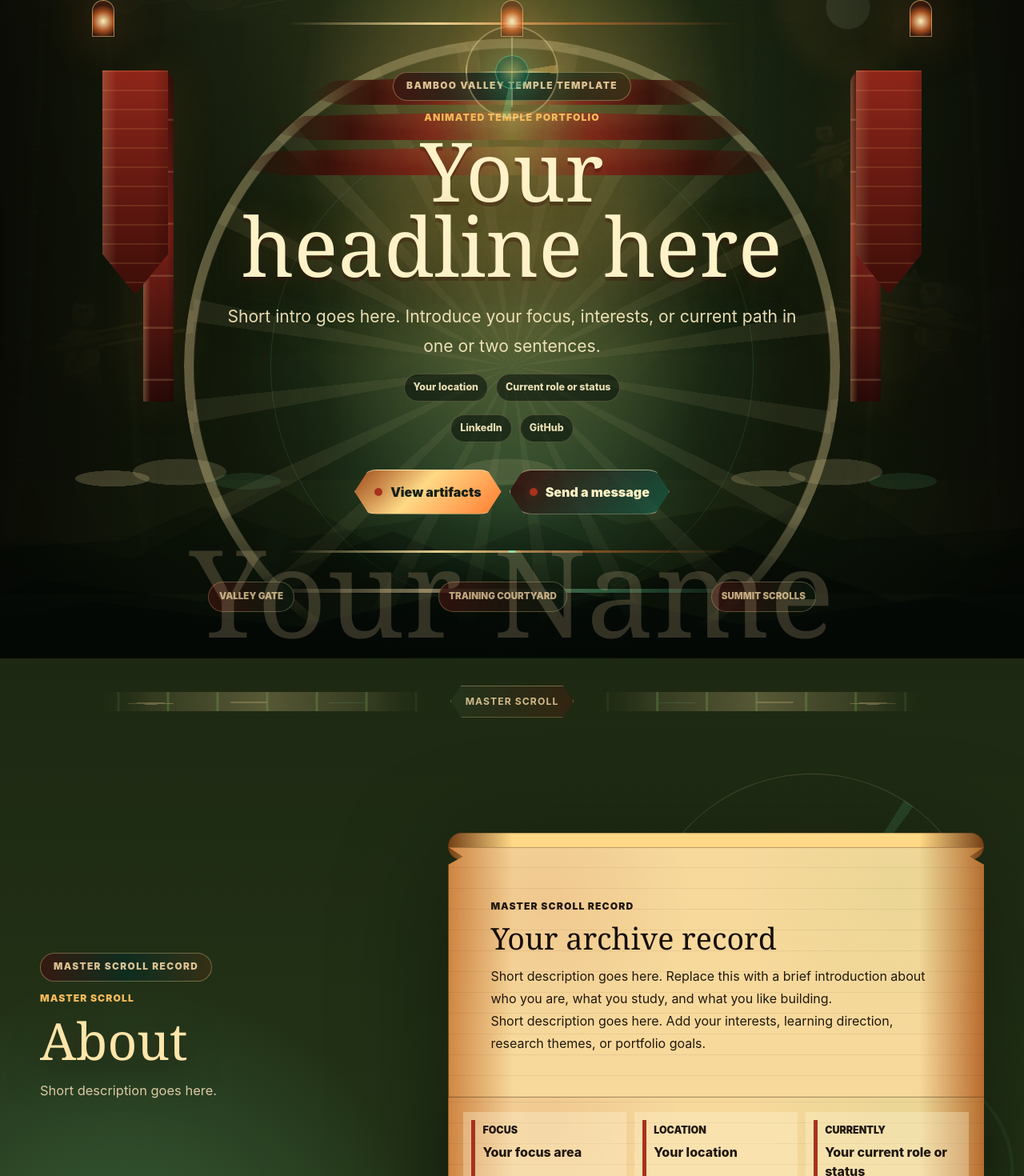
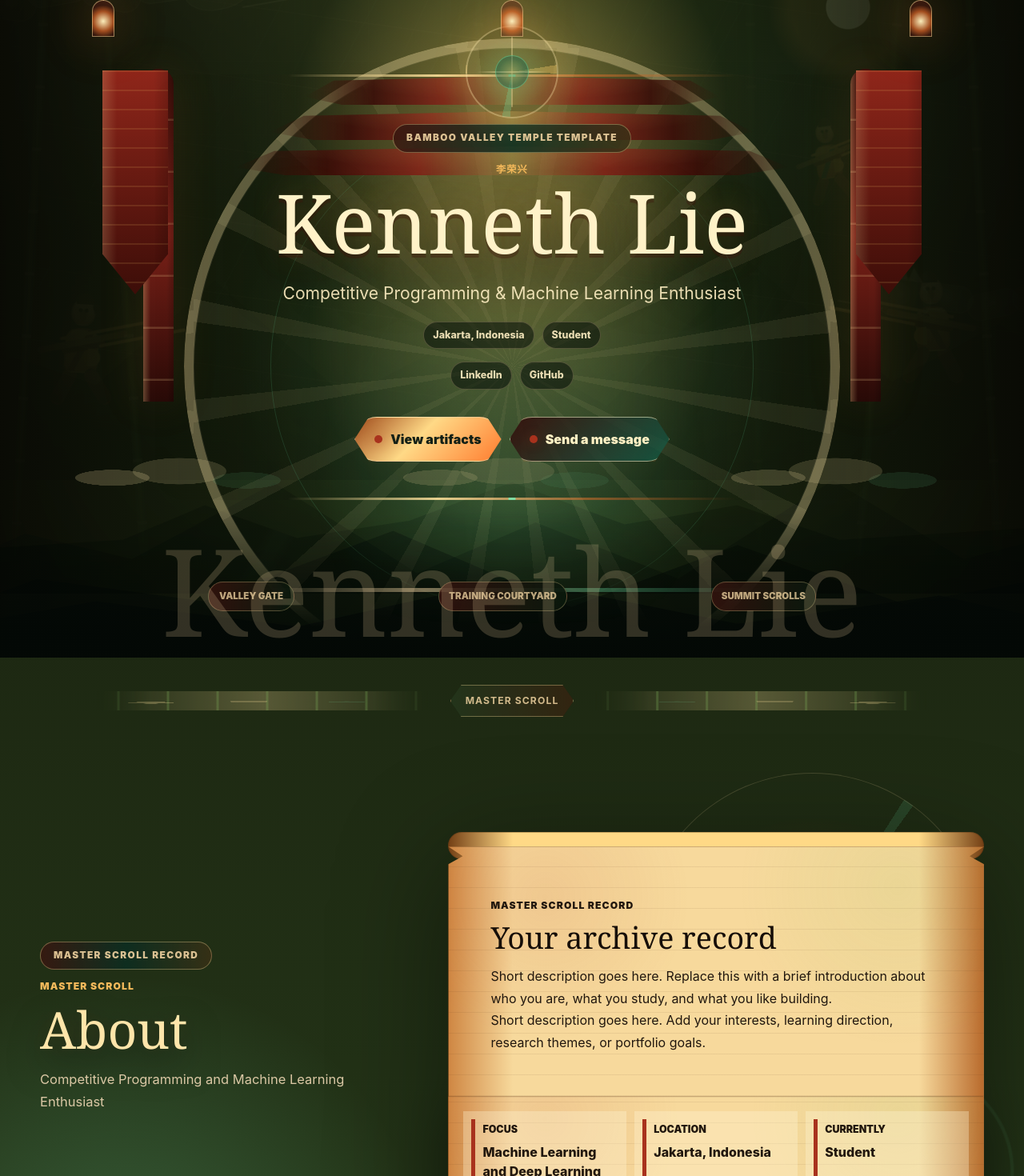
Before and after one commit to LRX16/Portfolio, a Next.js app: page / in a window 1280 px wide. Shown: the part 200-1670 px from the top of the page at 80% size. Built offline with nearby package versions, Linux system fonts and the light colour scheme.

Commit message:
Update portfolio.ts

```diff
--- a/src/data/portfolio.ts
+++ b/src/data/portfolio.ts
@@ -161,7 +161,7 @@ export type PortfolioContent = {
 export const portfolio: PortfolioContent = {
   // SEO and browser preview text. Replace siteUrl after you deploy.
   metadata: {
-    title: "Kenneth Lie",
+    title: "Your Name | Portfolio",
     description: "Your headline here. Short description goes here.",
     siteUrl: "https://kennethlie.vercel.app",
     keywords: ["Your Name", "Portfolio", "Developer", "Researcher"],
@@ -180,21 +180,21 @@ export const portfolio: PortfolioContent = {
   // First screen content and call-to-action buttons.
   hero: {
     // Your display name.
-    name: "Your Name",
+    name: "Kenneth Lie",
     // Small label above the main headline.
-    eyebrow: "Animated Temple Portfolio",
+    eyebrow: "李荣兴",
     // Main professional headline.
-    headline: "Your headline here",
+    headline: "Kenneth Lie",
     // One- or two-sentence intro for visitors, recruiters, and collaborators.
-    shortIntro: "Short intro goes here. Introduce your focus, interests, or current path in one or two sentences.",
+    shortIntro: "Competitive Programming & Machine Learning Enthusiast",
     // City/country, school location, or "Remote" placeholder.
-    location: "Your location",
+    location: "Jakarta, Indonesia",
     // Current student status, role, or availability.
-    currentStatus: "Current role or status",
+    currentStatus: "Student",
     // Social links shown in the hero. Add, remove, or rename freely.
     socialLinks: [
-      { label: "LinkedIn", href: "https://linkedin.com/in/yourusername" },
-      { label: "GitHub", href: "https://github.com/yourusername" }
+      { label: "LinkedIn", href: "https://www.linkedin.com/in/kennethlie16/" },
+      { label: "GitHub", href: "https://github.com/LRX16" }
     ],
     // Optional image path for future hero media.
     image: "/images/temple-archive-hero.png",
@@ -238,32 +238,32 @@ export const portfolio: PortfolioContent = {
     about: {
       eyebrow: "Master Scroll",
       title: "About",
-      description: "Short description goes here."
+      description: "Competitive Programming and Machine Learning Enthusiast"
     },
     projects: {
       eyebrow: "Training Hall",
       title: "Projects",
-      description: "Short description goes here."
+      description: "Projects I made"
     },
     research: {
       eyebrow: "Wisdom Library",
-      title: "Research / Ideas",
-      description: "Short description goes here."
+      title: "Researches",
+      description: "Ideas I got"
     },
     skills: {
       eyebrow: "Kung Fu Courtyard",
       title: "Skills",
-      description: "Short description goes here."
+      description: "Skills I have"
     },
     honors: {
       eyebrow: "Jade Shrine",
       title: "Honors & Awards",
-      description: "Short description goes here."
+      description: "My Achievements"
     },
     experience: {
       eyebrow: "Mountain Route",
       title: "Experience",
-      description: "Short description goes here."
+      description: "Hehe."
     },
     timeline: {
       eyebrow: "Cloud Ascent",
@@ -273,7 +273,7 @@ export const portfolio: PortfolioContent = {
     contact: {
       eyebrow: "Lantern Signal",
       title: "Contact",
-      description: "Short description goes here."
+      description: "Message Me!"
     }
   },
 
@@ -285,9 +285,9 @@ export const portfolio: PortfolioContent = {
       "Short description goes here. Add your interests, learning direction, research themes, or portfolio goals."
     ],
     facts: [
-      { label: "Focus", value: "Your focus area" },
-      { label: "Location", value: "Your location" },
-      { label: "Currently", value: "Your current role or status" }
+      { label: "Focus", value: "Machine Learning and Deep Learning" },
+      { label: "Location", value: "Jakarta, Indonesia" },
+      { label: "Currently", value: "Student" }
     ]
   },
 
```
